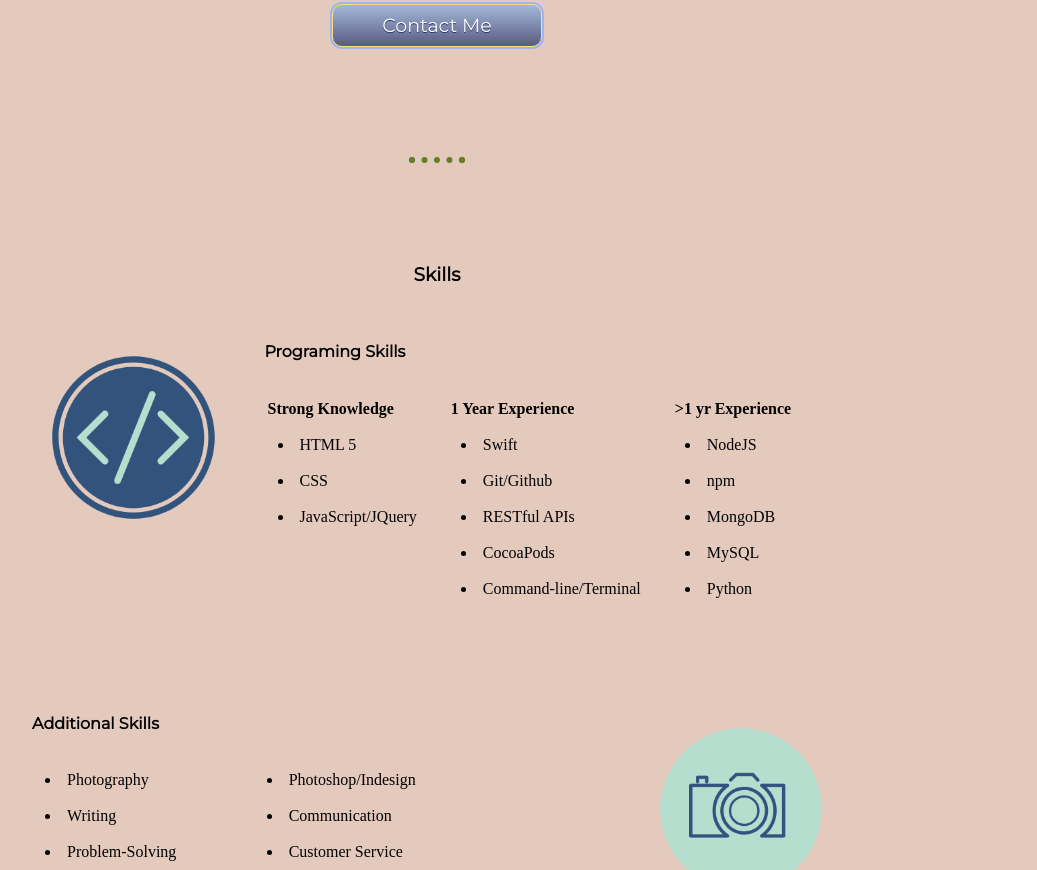
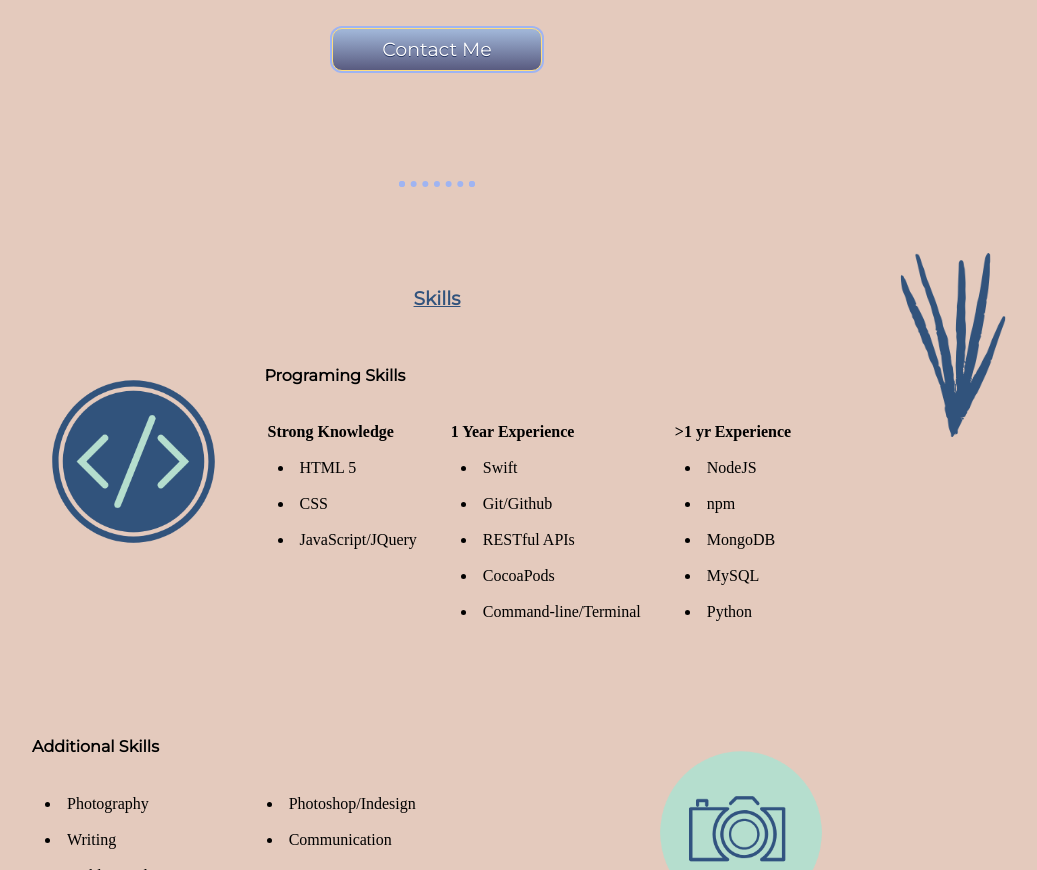
Before and after one commit to Scarlett-Elizabeth/Scarlett-Elizabeth.github.io, a plain HTML site: page index.html in a window 1280 px wide. Shown: the part 1930-2800 px from the top of the page, without its empty margins (203-1240 px from the left). Drawn offline with Linux system fonts and the light colour scheme.

Commit message:
final draft 2019

```diff
--- a/index.html
+++ b/index.html
@@ -22,8 +22,9 @@
   <div class="middle-section">
     <img class="gold-hearts" src="Images/gold-hearts.png" alt="gold-hearts">
     <img class="con-vs" src="Images/con-vs.png" alt="vs">
+    <img class="plant" src="Images/plant.png" alt="plant">
     <div class="me">
-      <img class="selfie" src="Images/selfie.png" alt="selfie">
+      <img class="selfie" src="Images/circle-self.png" alt="selfie">
       <h3>My Story</h3>
       <!-- <h4>Lorem ipsum dolor sit amet, non elit.</h4> -->
       <p> I learned to make my first website when I was eight years old. The internet was new to the public, cereal boxes were advertising websites with games and activities, and AOL was giving away a hundred free hours on CDs at the grocery store.
@@ -181,9 +182,11 @@
         <br><br>Please check out the game -rigged to output 100% only when bride and groom's names are entered
         <br>Feel free to post on guestbook, will clear out current Database when released to guests.
         <br><br>Currently working on RSVP page.</p>
+        <br>
       <h4><a href="https://infinite-taiga-46884.herokuapp.com" target="_blank">Newsletter-Signup</a></h4>
       <p>Website created using HTML, CSS, JavaScript, Bootstrap, MailChimp API, and Node.JS packages: express, body-parser, and request. Hosted on Heroku.
         <br>Please, feel free to sign up with non-sense, I don't currently use the newsletter.</p>
+        <br>
       <h4><a href="https://apps.apple.com/us/app/first-cut-server/id1484677042" target="_blank">First Cut</a></h4>
       <p>A simple app I created to help servers determine who gets to go home first. Currently on the app store.</p>
     </div>
--- a/styles.css
+++ b/styles.css
@@ -4,9 +4,9 @@ body {
   text-align: center;
 }
 hr {
-  border: dotted #667e27 6px;
+  border: dotted #9fb4f2 6px;
   border-bottom: none;
-  width: 4%;
+  width: 6%;
   margin: 100px auto;
 }
 h1.name {
@@ -29,11 +29,17 @@ h2.greeting {
   color: #f2f2f2;
   font-family: 'Dancing Script', cursive;
 }
-h3, h4 {
+h3 {
   font-family: 'Montserrat', sans-serif;
+  color: #31537d;
+  text-decoration: underline;
+}
+h4 {
+  font-family: 'Montserrat', sans-serif;
+
 }
 a {
-  color: #31537d;
+  color: #667e27;
   font-family: 'Montserrat', sans-serif;
   margin: 10px 20px;
   text-decoration: none;
@@ -101,7 +107,8 @@ p {
 }
 .selfie {
   margin: auto;
-  width: 31.25%;
+  width: 28%;
+  margin-top: 50px;
 }
 
 .con-vs {
@@ -115,6 +122,12 @@ p {
   position: absolute;
   top: 210%;
   left: 1%;
+}
+.plant {
+  width: 18%;
+  position: absolute;
+  top: 270%;
+  left: 81.3%;
 }
 
 .img-skill-first {
```
Also changed, not shown: Images/circle-self.png (added), Images/plant.png (added), Images/sqiggle.png (added).
